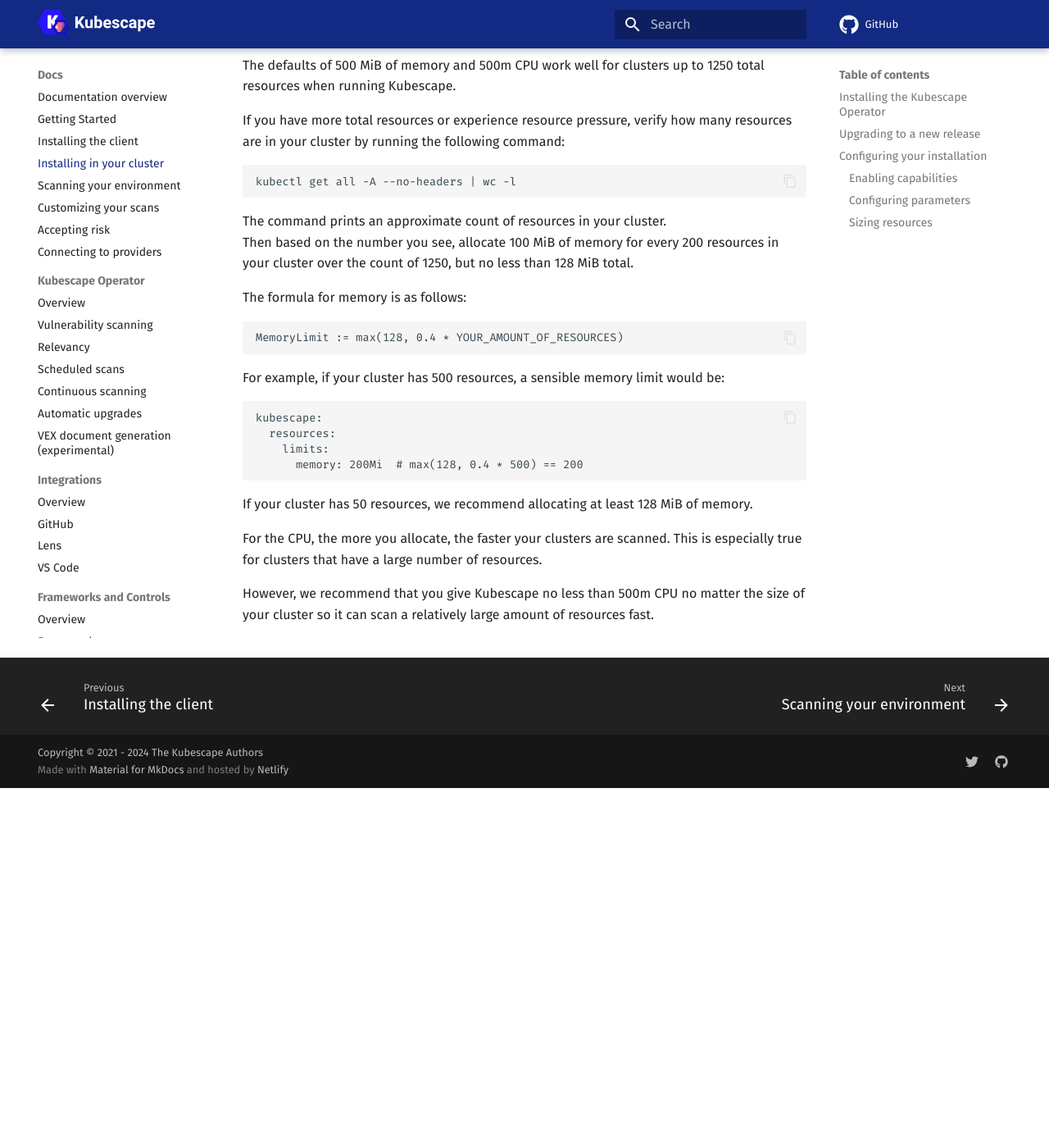
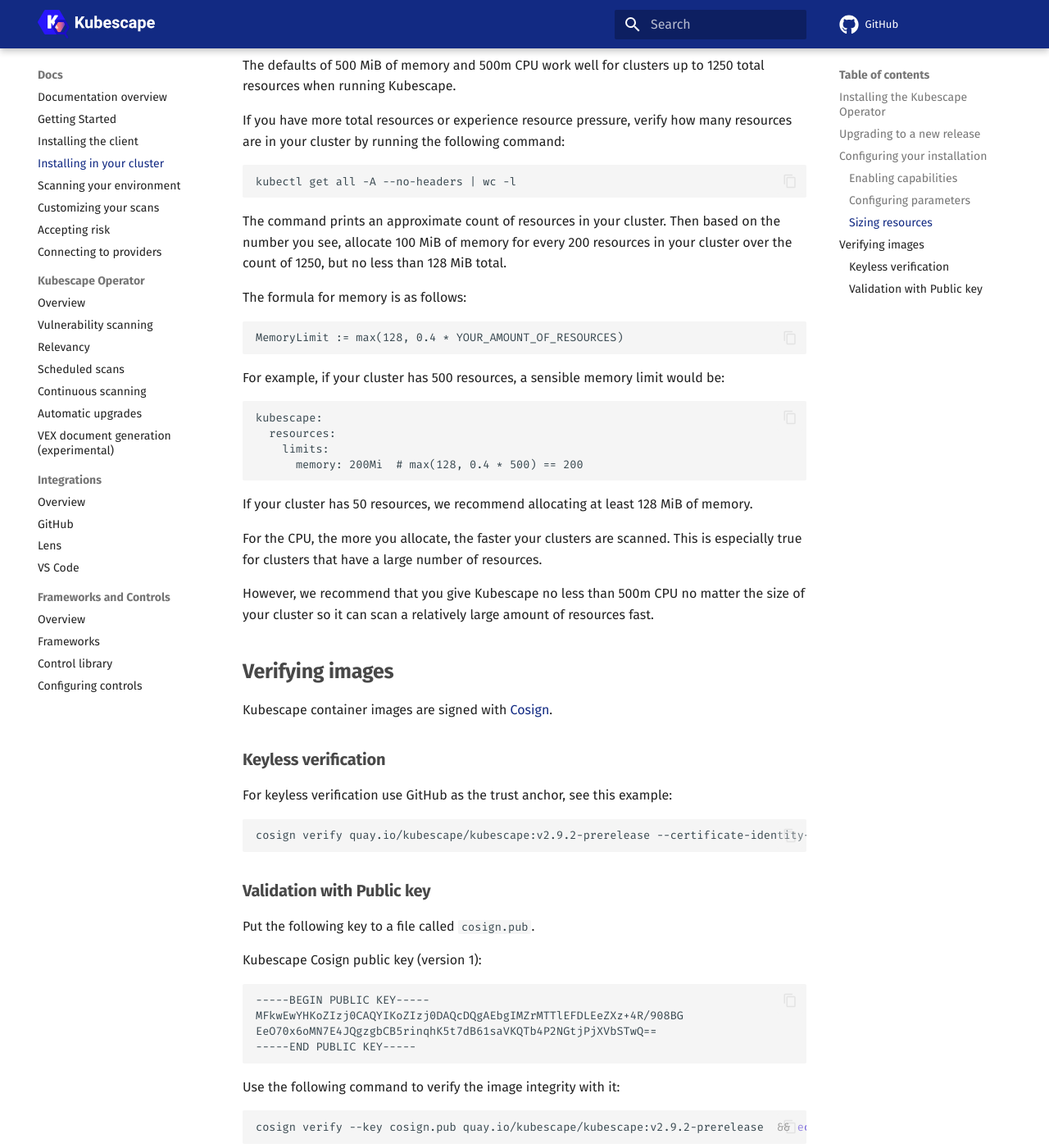
Before and after one commit to kubescape/kubescape.io, an MkDocs documentation site: the page built from docs/docs/install-operator.md, in a window 1280 px wide and 1400 px high, scrolled down 1842 px. Shown: the whole window at 82% size. Built offline with MkDocs 1.6.1 and Material for MkDocs 9.7.7, drawn with Linux system fonts in a browser that asks for light colours; comment, search, counter and statistics services are not loaded; before the commit the page ends 2803 px from its top, so only the background shows below that.

Commit message:
Adding cosign verification details
Signed-off-by: Ben <ben@armosec.io>
Signed-off-by: Oshrat <oshratn@armosec.io>

````diff
--- a/docs/docs/install-operator.md
+++ b/docs/docs/install-operator.md
@@ -95,4 +95,30 @@
 
 However, we recommend that you give Kubescape no less than 500m CPU no matter the size of your cluster so it can scan a relatively large amount of resources fast.
 
-##
+## Verifying images
+
+Kubescape container images are signed with [Cosign](https://docs.sigstore.dev/signing/quickstart/).
+
+### Keyless verification
+
+For keyless verification use GitHub as the trust anchor, see this example:
+```bash
+cosign verify quay.io/kubescape/kubescape:v2.9.2-prerelease --certificate-identity-regexp "github.com" --certificate-oidc-issuer-regexp "githubusercontent.com" && echo Signature OK
+```
+
+### Validation with Public key
+
+Put the following key to a file called `cosign.pub`.
+
+Kubescape Cosign public key (version 1):
+```
+-----BEGIN PUBLIC KEY-----
+MFkwEwYHKoZIzj0CAQYIKoZIzj0DAQcDQgAEbgIMZrMTTlEFDLEeZXz+4R/908BG
+EeO70x6oMN7E4JQgzgbCB5rinqhK5t7dB61saVKQTb4P2NGtjPjXVbSTwQ==
+-----END PUBLIC KEY-----
+```
+
+Use the following command to verify the image integrity with it:
+```bash
+cosign verify --key cosign.pub quay.io/kubescape/kubescape:v2.9.2-prerelease  && echo Signature OK
+```
````
